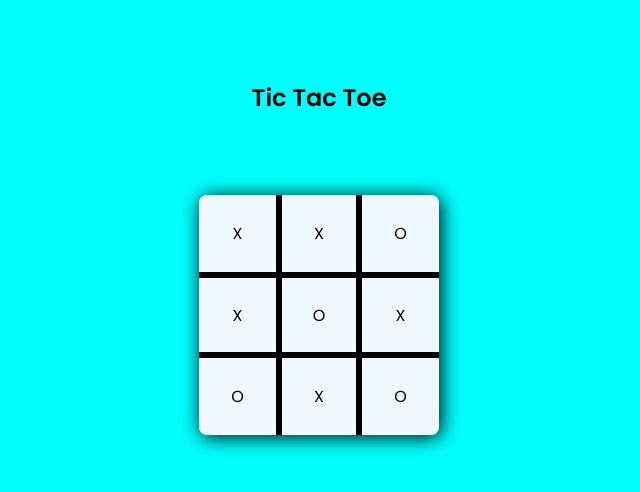
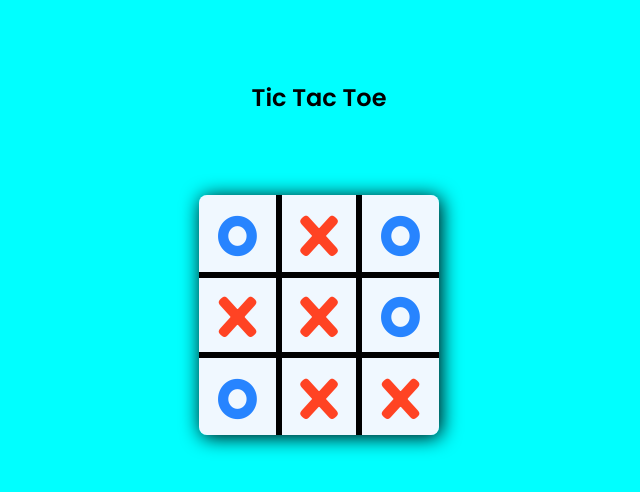
Before and after one commit to Regestrac/Tic-Tac-Toe_Fullstack-app, a React (Create React App) app in the folder Client/: page /offline-game in a window 1280 px wide. Shown: the top 492 px of the page, without its empty margins (321-961 px from the left). Built offline with nearby package versions, Linux system fonts and the light colour scheme.

Commit message:
Added stylings dynamically

```diff
--- a/Client/public/index.html
+++ b/Client/public/index.html
@@ -11,7 +11,7 @@
   <!-- Google Fonts -->
   <link rel="preconnect" href="https://fonts.googleapis.com">
   <link rel="preconnect" href="https://fonts.gstatic.com" crossorigin>
-  <link href="https://fonts.googleapis.com/css2?family=Poppins:wght@200;400;600&display=swap" rel="stylesheet">
+  <link href="https://fonts.googleapis.com/css2?family=Fredoka:wght@500;600;700&family=Poppins:wght@200;400;600&display=swap" rel="stylesheet">
   <title>Tic Tac Toe</title>
 </head>
 
--- a/Client/src/components/Board.css
+++ b/Client/src/components/Board.css
@@ -4,7 +4,7 @@
 }
 .rows{
     display: grid;
-    grid-template-columns: repeat(3, .1fr);
+    grid-template-columns: repeat(3, 1fr);
     border-radius: .5rem;
     overflow: hidden;
     box-shadow: 2px 2px 20px #000;
@@ -18,6 +18,15 @@
     display: flex;
     align-items: center;
     justify-content: center;
+    font-family: 'Fredoka', sans-serif;
+    font-size: 3.5rem;
+    font-weight: 700;
+}
+.X{
+    color: #ff4323;
+}
+.O{
+    color: #2784ff;
 }
 .box:nth-child(1){
     border-left: none;
--- a/Client/src/components/Board.jsx
+++ b/Client/src/components/Board.jsx
@@ -1,19 +1,17 @@
 import React from 'react'
 import './Board.css'
 
-const Board = () => {
+const Board = ({ boxes, onClick }) => {
+
   return (
     <div className='board'>
       <div className='rows'>
-        <div className='box'>X</div>
-        <div className='box'>X</div>
-        <div className='box'>O</div>
-        <div className='box'>X</div>
-        <div className='box'>O</div>
-        <div className='box'>X</div>
-        <div className='box'>O</div>
-        <div className='box'>X</div>
-        <div className='box'>O</div>
+        {boxes.map((value, idx) => {
+          const style = value === "X" ? "box X" : "box O";
+          return (
+            <div className={style} value={value} onClick={() => onClick} key={idx}>{value}</div>
+          )
+        })}
       </div>
     </div>
   )
--- a/Client/src/components/Game.css
+++ b/Client/src/components/Game.css
@@ -6,3 +6,16 @@
 h2{
     margin: 5rem auto;
 }
+.box{
+    height: 5rem;
+    width: 5rem;
+    background-color: aliceblue;
+    border: 3px solid black;
+    box-sizing: border-box;
+    display: flex;
+    align-items: center;
+    justify-content: center;
+    font-family: 'Fredoka', sans-serif;
+    font-size: 3.5rem;
+    font-weight: 700;
+}
--- a/Client/src/components/Game.jsx
+++ b/Client/src/components/Game.jsx
@@ -1,12 +1,13 @@
 import React from 'react'
+import './Game.css'
 import Board from './Board'
-import './Game.css'
 
 const Game = () => {
+  const boxes = ["O","X","O","X","X","O","O","X","X",]
   return (
     <div className='game'>
         <h2>Tic Tac Toe</h2>
-        <Board />
+        <Board boxes={boxes} onClick={null} />
     </div>
   )
 }
```
